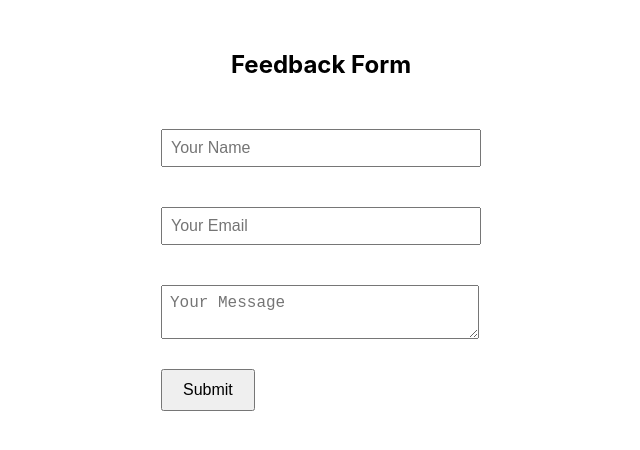
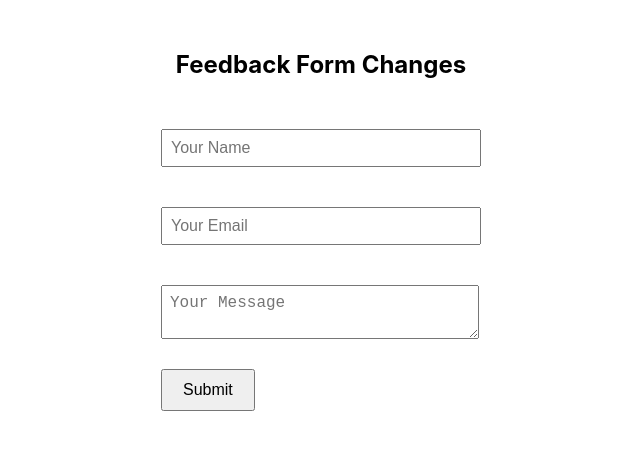
Before and after one commit to ammarmazhar426/3tier-feedback-app, a React (Create React App) app in the folder client/: page / in a window 1280 px wide. Shown: the top 450 px of the page, without its empty margins (319-959 px from the left). Built offline with nearby package versions, Linux system fonts and the light colour scheme.

Commit message:
changes on feed back text App.js

```diff
--- a/client/src/App.js
+++ b/client/src/App.js
@@ -37,7 +37,7 @@ function App() {
 
   return (
     <div className="App">
-      <h2>Feedback Form</h2>
+      <h2>Feedback Form Changes</h2>
       <form onSubmit={handleSubmit}>
         <input
           type="text"
```
